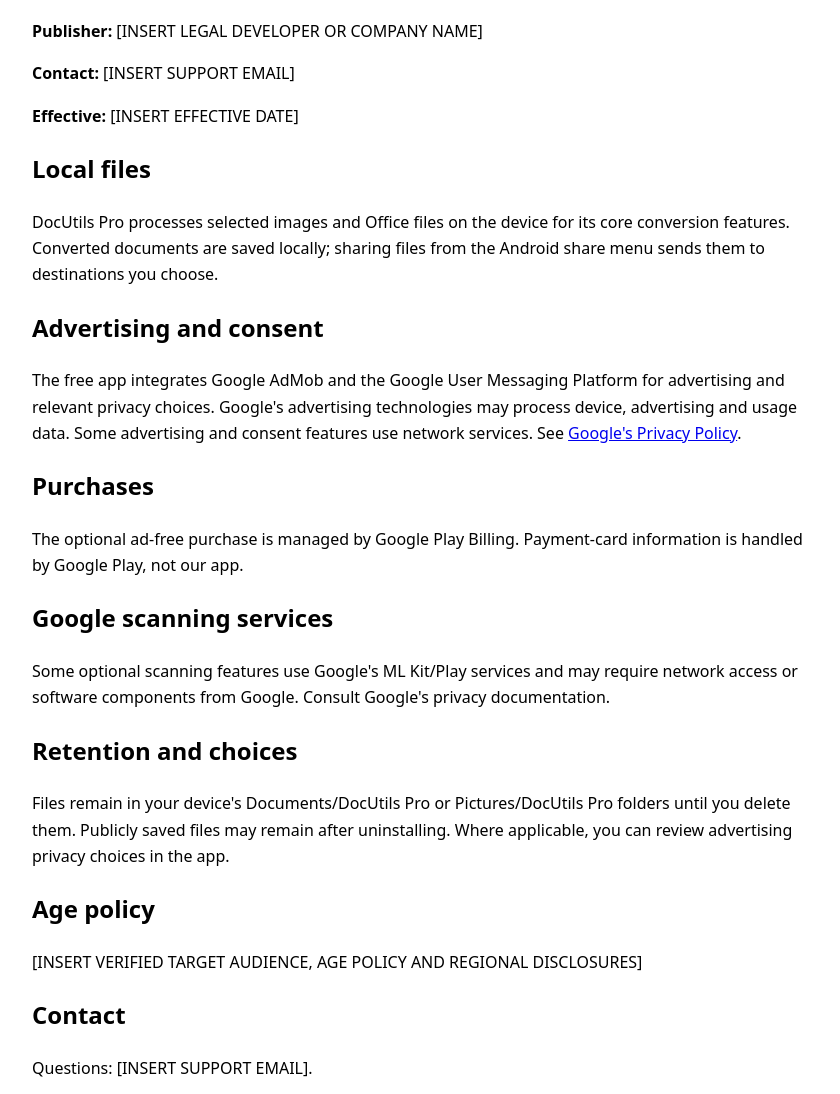
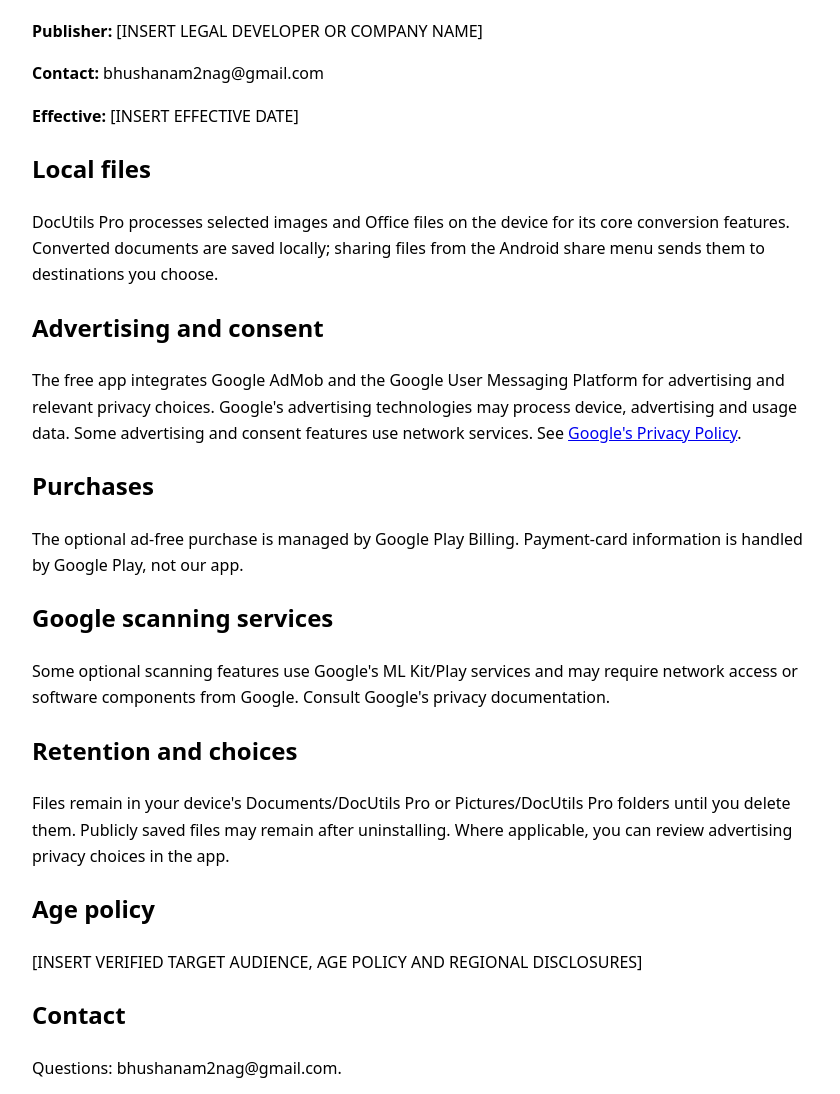
Before and after one commit to Nagabhushanam-g/docutils-pro, a plain HTML site: page release-site/privacy.template.html in a window 1280 px wide. Shown: the part 149-1243 px from the top of the page, without its empty margins (218-1058 px from the left). Drawn offline with Linux system fonts and the light colour scheme.

Commit message:
Set owner-approved DocUtils Pro public support email

```diff
--- a/release-site/privacy.template.html
+++ b/release-site/privacy.template.html
@@ -4,7 +4,7 @@
 <body style="max-width:780px;margin:40px auto;padding:0 22px;font:16px/1.65 system-ui,sans-serif">
   <h1>DocUtils Pro — Privacy Policy (DRAFT — DO NOT PUBLISH)</h1>
   <p><strong>Publisher:</strong> [INSERT LEGAL DEVELOPER OR COMPANY NAME]</p>
-  <p><strong>Contact:</strong> [INSERT SUPPORT EMAIL]</p>
+  <p><strong>Contact:</strong> bhushanam2nag@gmail.com</p>
   <p><strong>Effective:</strong> [INSERT EFFECTIVE DATE]</p>
   <h2>Local files</h2>
   <p>DocUtils Pro processes selected images and Office files on the device for its core conversion features. Converted documents are saved locally; sharing files from the Android share menu sends them to destinations you choose.</p>
@@ -19,7 +19,7 @@
   <h2>Age policy</h2>
   <p>[INSERT VERIFIED TARGET AUDIENCE, AGE POLICY AND REGIONAL DISCLOSURES]</p>
   <h2>Contact</h2>
-  <p>Questions: [INSERT SUPPORT EMAIL].</p>
+  <p>Questions: bhushanam2nag@gmail.com.</p>
   <p><em>REVIEW REQUIRED: verify all SDK disclosures, publisher details, Play data-safety answers, deletion process and region-specific obligations before publishing.</em></p>
 </body>
 </html>
```
